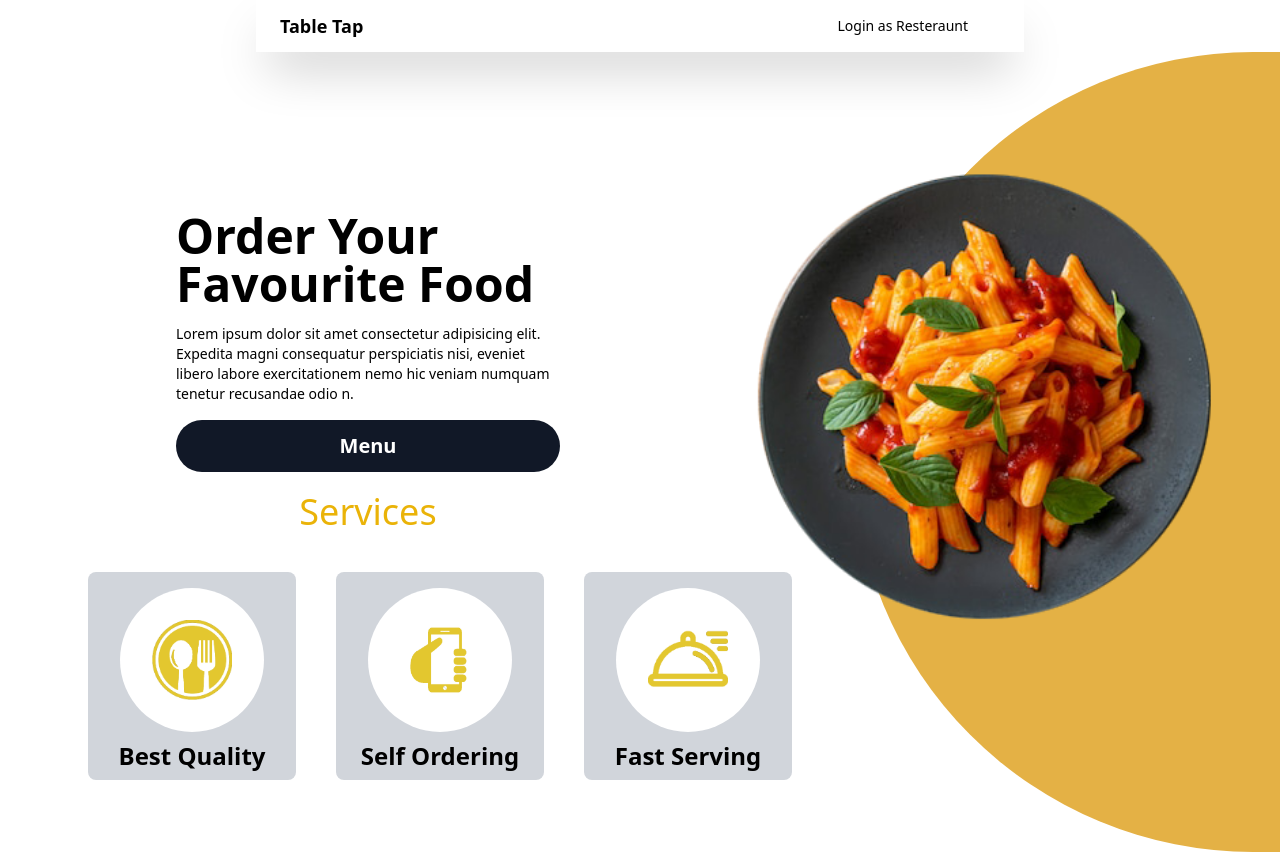
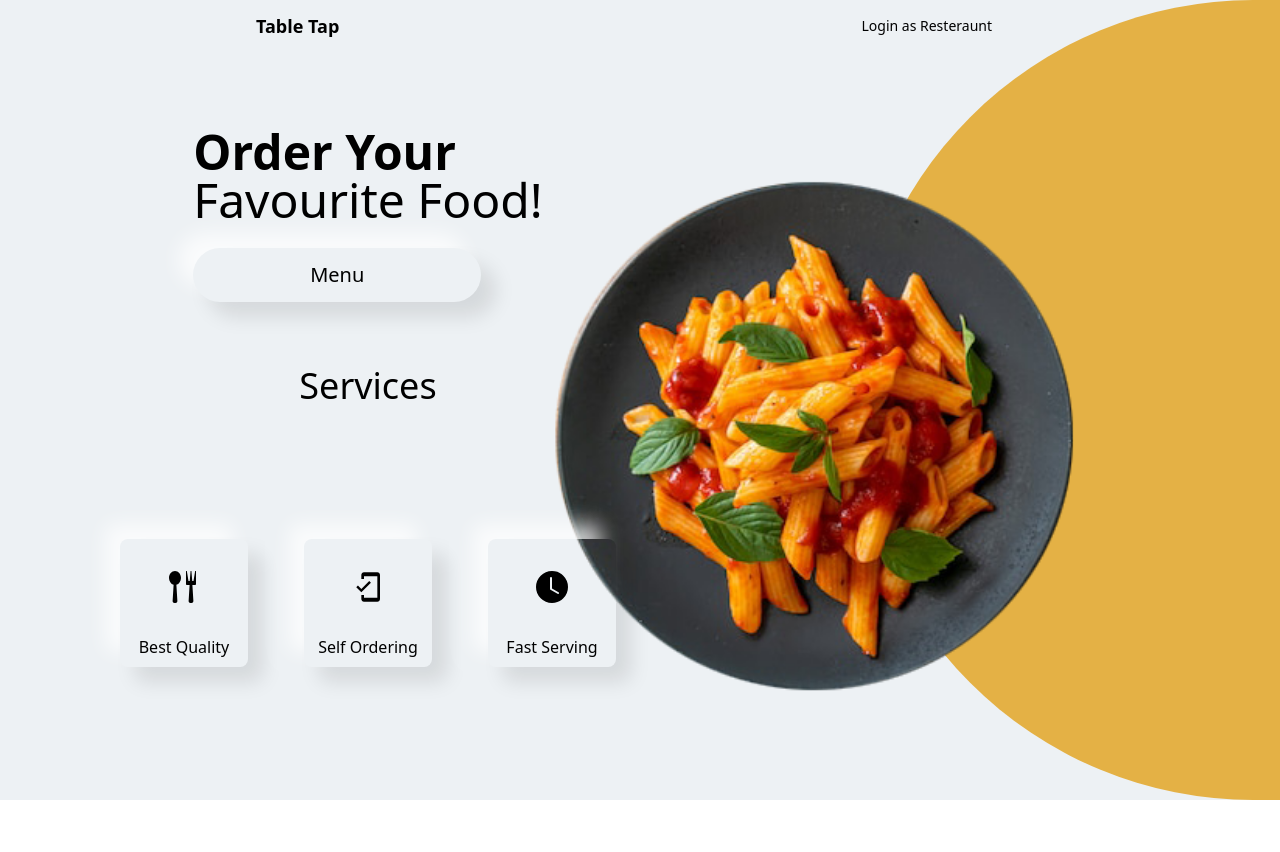
Before and after one commit to Utkarsh13-ray/Table-Tap, a Next.js app: page / in a window 1280 px wide. After the commit the page ends 800 px from the top, so only its background shows below. Built offline with nearby package versions, Linux system fonts and the light colour scheme.

Commit message:
UI fixes

```diff
--- a/components/InfoBox.jsx
+++ b/components/InfoBox.jsx
@@ -1,7 +1,7 @@
 const InfoBox = ({title, info}) => {
   return (
     <div className="w-1/4 flex">
-      <div className="h-1/2 w-4/5 rounded-lg m-auto px-4 py-2 shadow-xl border">
+      <div className="h-1/2 w-4/5 rounded-lg m-auto px-4 py-2 loginDiv">
         <h1 className="font-semibold text-base">{title}</h1>
         <h3 className="font-bold text-3xl">{info}</h3>
       </div>
--- a/components/Layout.jsx
+++ b/components/Layout.jsx
@@ -3,11 +3,11 @@ import Navbar from "./Navbar"
 
 const Layout = ({children}) => {
   return (
-    <div className=''>
+    <div className='bg-[#edf1f4]'>
       <Head>
-        <title>Resteraunt</title>
+        <title>Restaurant</title>
       </Head>
-      <header className=''>
+      <header>
         <Navbar/>
       </header>
       <main className='m-auto w-full'>
--- a/components/Navbar.jsx
+++ b/components/Navbar.jsx
@@ -3,7 +3,7 @@ import Link from "next/link"
 const Navbar = () => {
   return (
     <>
-     <header className="bg-white px-6 shadow-2xl text-black flex max-w-3xl w-full flex-wrap mx-auto items-center lg:py-0 py-2">
+     <header className="bg-[#edf1f4] text-black flex max-w-3xl w-full flex-wrap mx-auto items-center lg:py-0 py-2 fixed left-[50%] translate-x-[-50%]">
     <div className="flex-1  flex justify-between items-center text-xl">
       <Link className="text-lg font-bold text-black" href="/">
          Table Tap
--- /dev/null
+++ b/components/Service.jsx
@@ -0,0 +1,16 @@
+
+
+const Service = ({img, title}) => {
+  return (
+    <>
+        <div className="loginDiv flex flex-col w-32 h-32 sm:h-32 sm:w-96 lg:w-32 lg:h-32 rounded-lg space-y-2" >
+            <div className='p-4 mx-auto mt-4 mb-2 flex justify-center items-center'>
+                {img}
+            </div>
+            <h1 className='text-center'>{title}</h1>
+        </div>
+    </>
+  )
+}
+
+export default Service
--- a/pages/Landing.js
+++ b/pages/Landing.js
@@ -1,45 +1,50 @@
-import React from 'react'
-import Link from 'next/link'
+import Service from "@/components/Service";
+import Link from "next/link";
+import { ImSpoonKnife } from "react-icons/im";
+import { MdMobileFriendly } from "react-icons/md";
+import { BsFillClockFill } from "react-icons/bs";
+
 export default function Landing() {
   return (
-    // <div className='flex bg-gray-200 rounded-lg '>
     <>
-     <div className='md:block hidden '>
-        <img src="plate.png" className='z-10 lg:h-[55vh] xl:h-[70vh]  absolute right-0  lg:right-42 xl:right-42 2xl:right-52 md:top-[25%] lg:top-[20%] xl:top-[15%] ' alt="" />
-        {/* <img src="plate.png"  className='h-[60vh] absolute top-[15%] right-[33.33%] ' alt="" /> */}
-      </div>
-    <div className='flex justify-center md:justify-normal md:mx-0 ml-4  my-4 md:my-0  md:ml-4  '>
-
-
-
-      <div className='flex md:mt-20 lg:mt-0  md:ml-5 mr-10 lg:ml-9  md:mr-0 md:w-1/2   h-[100vh] flex-col justify-center items-center z-10'>
-            <div className='mt-32'>
-            <div className='text-4xl sm:text-5xl font-bold'>Order Your</div>
-            <div className='text-4xl sm:text-5xl font-semibold'>Favourite Food</div>
-            <div className='text-sm sm:text-md my-4 w-80 md:w-96'>Lorem ipsum dolor sit amet consectetur adipisicing elit. Expedita magni consequatur perspiciatis nisi, eveniet libero labore exercitationem nemo hic veniam numquam tenetur recusandae odio n.</div>
-            <Link href={"/menu/Table1"}><div className=' md:w-80 w-68 lg:w-96 hover:cursor-pointer bg-gray-900 text-white p-3 rounded-full text-center text-xl font-semibold'>Menu</div></Link>
+        <div className="md:block hidden">
+          <img
+            src="plate.png"
+            className="z-10 lg:h-[55vh] xl:h-[80vh] absolute right-0 lg:right-42 xl:right-32 2xl:right-46 md:top-[25%] lg:top-[20%] xl:top-[15%]"
+            alt=""
+          />
+        </div>
+        <div className="font-poppins flex justify-center md:justify-normal md:mx-0 ml-4  my-4 md:my-0  md:ml-4  ">
+          <div className="flex md:mt-20 lg:mt-0  md:ml-5 mr-10 lg:ml-9  md:mr-0 md:w-1/2 h-[100vh] flex-col justify-center items-center z-10">
+            <div className="mt-32">
+              <div className="text-4xl sm:text-5xl font-bold">Order Your</div>
+              <div className="text-4xl sm:text-5xl font-light">
+                Favourite Food!
+              </div>
+              <Link href={"/menu/Table1"}>
+                <div className="my-6 hover:cursor-pointer text-black p-3 w-[18rem] hover:w-[17.8rem] rounded-full text-center text-[20px] hover:text-[19.8px] loginDiv">
+                  Menu
+                </div>
+              </Link>
             </div>
-            <div className='text-yellow-500 text-4xl mt-5'>Services</div>
-            <div className='flex my-10 space-y-10 lg:space-x-10 lg:flex-row flex-col lg:space-y-0 lg:ml-36 '>
-                 <div className="bg-gray-300  flex-col w-48 h-52 sm:h-64 sm:w-96   lg:w-52 lg:h-52 rounded-lg space-y-2" >
-                  <div className='w-28 h-30 sm:w-40 sm:h-40 lg:w-36 lg:h-36 p-4 rounded-full mx-auto mt-4 mb-2 bg-white flex justify-center items-center'><img src="foodplate.png" className='h-20 w-20' alt="" /></div>
-                  <div className='text-center font-semibold text-xl sm:text-2xl'>Best Quality </div>
-                 </div>
-                 <div className="bg-gray-300  flex-col w-48 h-52  sm:h-64 sm:w-96 lg:w-52 lg:h-52 rounded-lg space-y-2" >
-                  <div className='w-28 h-30 sm:w-40 sm:h-40  p-4 lg:w-36 lg:h-36  rounded-full mx-auto mt-4 mb-2 bg-white flex justify-center items-center'><img src="phone.png" className='h-20 w-20' alt="" /></div>
-                  <div className='text-center font-semibold text-xl sm:text-2xl'>Self Ordering </div>
-                 </div>
-                 <div className="bg-gray-300  flex-col w-48 h-52  sm:h-64 sm:w-96 lg:w-52 lg:h-52 rounded-lg space-y-2" >
-                  <div className='w-28 h-30 sm:w-40 sm:h-40  p-4 lg:w-36 lg:h-36  rounded-full mx-auto mt-4 mb-2 bg-white flex justify-center items-center'><img src="delivery.png" className='h-20 w-20' alt="" /></div>
-                  <div className='text-center font-semibold text-xl sm:text-2xl'>Fast Serving</div>
-                 </div>
+            <div className="text-black text-4xl mt-10">Services</div>
+            <div className="flex flex-col m-auto space-y-10 lg:space-x-14 lg:flex-row lg:space-y-0 lg:m-auto">
+              <Service
+                img={<ImSpoonKnife className="w-8 h-8" />}
+                title="Best Quality"
+              />
+              <Service
+                img={<MdMobileFriendly className="w-8 h-8" />}
+                title="Self Ordering "
+              />
+              <Service
+                img={<BsFillClockFill className="w-8 h-8" />}
+                title="Fast Serving"
+              />
             </div>
-      </div>
-      <div className="md:block z-0 hidden md:w-1/2 xl:w-1/3 bg-[#e4b145] h-full absolute right-0 rounded-l-full" ></div>
-
-
-    </div>
+          </div>
+          <div className="md:block z-0 hidden md:w-1/2 xl:w-1/3 bg-[#e4b145] h-full absolute right-0 rounded-l-full"></div>
+        </div>
     </>
-    // {/* </div> */}
-  )
+  );
 }
--- a/pages/dashboard.js
+++ b/pages/dashboard.js
@@ -18,7 +18,7 @@ const Dashboard = (props) => {
   return (
     <>
         <div className={`h-screen w-full flex`}>
-            <div className="w-1/5 z-10 bg-white shadow-xl cursor-pointer">
+            <div className="w-1/5 z-10 bg-[#edf1f4] shadow-xl cursor-pointer">
                 <ul>
                     <SidebarElements setDisplay={setDisplay} title="Dashboard" icon={<MdDashboard/>}/>
                     <SidebarElements setDisplay={setDisplay} title="Orders" icon={<FaThList/>}/>
@@ -26,7 +26,7 @@ const Dashboard = (props) => {
                     <SidebarElements setDisplay={setDisplay} title="Settings" icon={<MdSettings/>}/>
                 </ul>
             </div>
-            <div className="w-4/5 bg-white">
+            <div className="w-4/5 bg-[#edf1f4]">
                 {display==="Dashboard" && <DashBoard menu={menu} totalCustomers={users} totalOrders={total[0].totalOrders} totalSales={total[0].totalSales}/>}
                 {display==="Orders" && <Orders/>}
                 {display==="Team" && <Team/>}
--- a/styles/globals.css
+++ b/styles/globals.css
@@ -1,11 +1,22 @@
 @tailwind base;
 @tailwind components;
 @tailwind utilities;
+@import url('https://fonts.googleapis.com/css2?family=Poppins:ital,wght@0,100;0,200;0,300;0,400;0,500;0,600;0,700;0,800;0,900;1,100;1,200;1,300;1,400;1,500;1,600;1,700;1,800;1,900&display=swap');
 
 body::-webkit-scrollbar {
     display: none;
 }
 
-.setHeight {
-    height: calc(100vh-44px);
+
+.loginDiv {
+  box-shadow: 15px 15px 20px rgba(0,0,0,0.1),  -15px -15px 20px #fffb;
+  transition: all 0.3s ease-in-out;
 }
+.loginDiv:hover {
+  box-shadow: 10px 10px 15px rgba(0,0,0,0.1),  -10px -10px 15px #fffb;
+}
+
+.inputDiv {
+  box-shadow: inset 5px 5px 10px rgba(0,0,0,0.1), inset -5px -5px 10px #fff;
+
+}
--- a/tailwind.config.js
+++ b/tailwind.config.js
@@ -15,8 +15,6 @@ module.exports = {
         'highlight':"#FAB005"
       }
     }
-
-
   },
   plugins: [],
 }
```
Also changed, not shown: components/DashBoard.jsx (+14 -14 lines), pages/login.js (+19 -17 lines), pages/lokin.js (deleted, +0 -90 lines).
